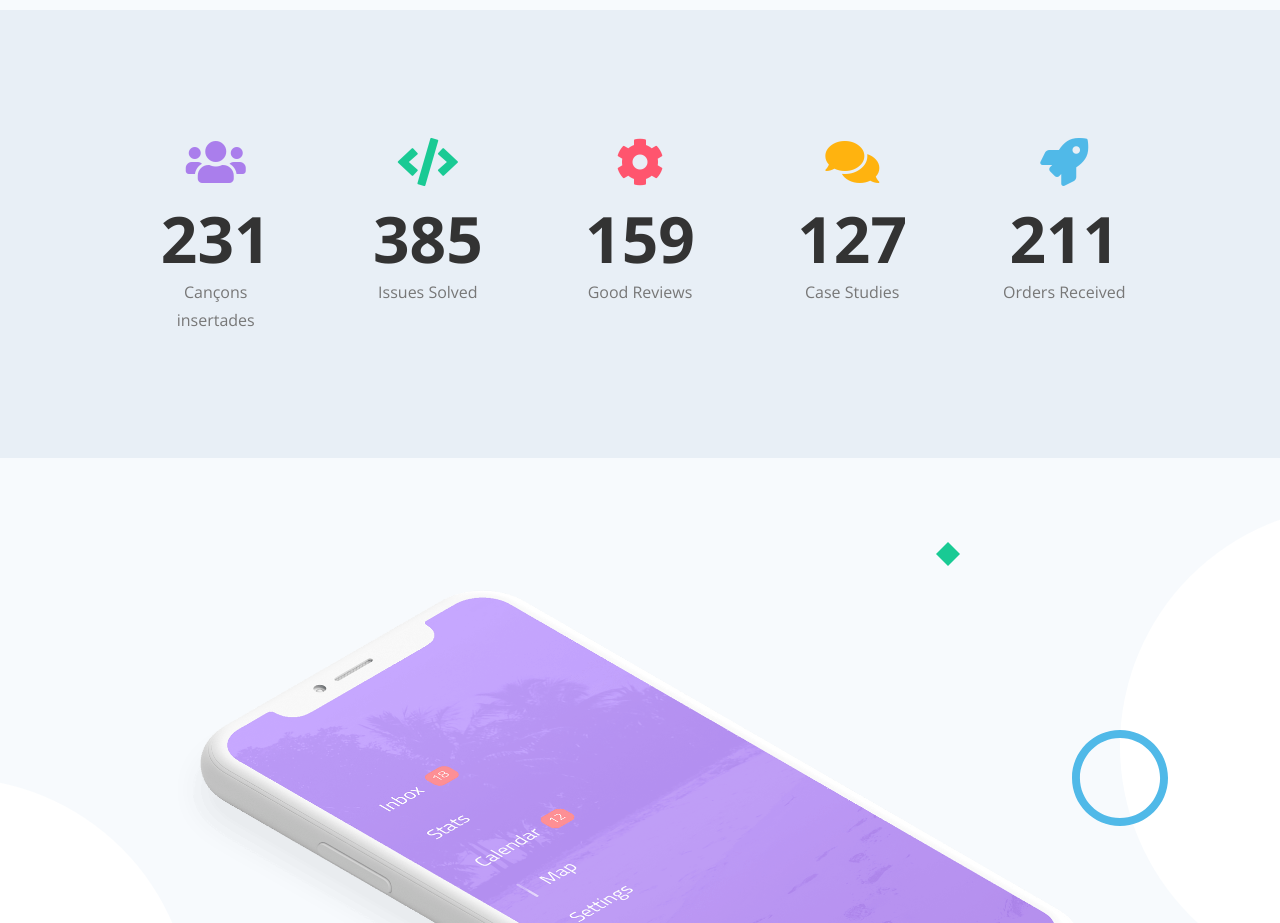
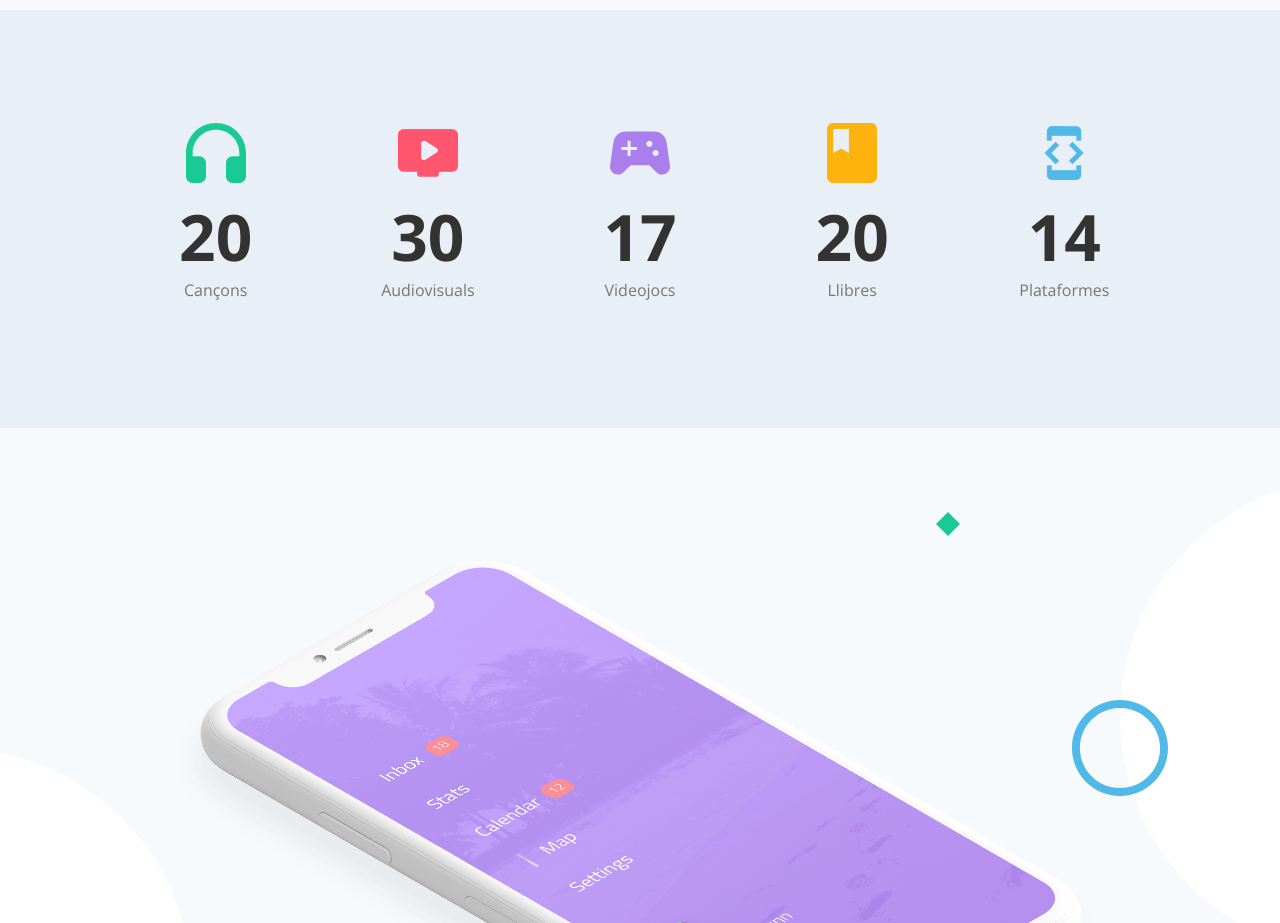
Before and after one commit to Fatima421/Cat_Renat_Web, a plain HTML site: page index.html in a window 1280 px wide. Shown: the part 5680-6603 px from the top of the page. Drawn offline with nearby package versions, Linux system fonts and the light colour scheme.

Commit message:
[CR-05] Inserted the icon for the counter

```diff
--- a/css/styles.css
+++ b/css/styles.css
@@ -2228,3 +2228,8 @@ a:hover.back-to-top {
 	top: 200px;
 	right: 200px;
 }
+
+.counter-images-margin {
+	position: relative;
+	bottom: 15px;
+}
--- a/index.html
+++ b/index.html
@@ -688,29 +688,29 @@
                     <!-- Counter -->
                     <div id="counter">
                         <div class="cell">
-                            <i class="fas fa-users"></i>
-                            <div class="counter-value number-count" data-count="231">1</div>
-                            <p class="counter-info">Cançons insertades</p>
+                            <img class="counter-images-margin" src="images/headphones.svg" height="60px" width="60px">
+                            <div class="counter-value number-count" data-count="20">1</div>
+                            <p class="counter-info">Cançons</p>
                         </div>
                         <div class="cell">
-                            <i class="fas fa-code green"></i>
-                            <div class="counter-value number-count" data-count="385">1</div>
-                            <p class="counter-info">Issues Solved</p>
+                            <img class="counter-images-margin" src="images/movie.svg" height="60px" width="60px">
+                            <div class="counter-value number-count" data-count="30">1</div>
+                            <p class="counter-info">Audiovisuals</p>
                         </div>
                         <div class="cell">
-                            <i class="fas fa-cog red"></i>
-                            <div class="counter-value number-count" data-count="159">1</div>
-                            <p class="counter-info">Good Reviews</p>
+                            <img class="counter-images-margin" src="images/game.svg" height="60px" width="60px">
+                            <div class="counter-value number-count" data-count="17">1</div>
+                            <p class="counter-info">Videojocs</p>
                         </div>
                         <div class="cell">
-                            <i class="fas fa-comments yellow"></i>
-                            <div class="counter-value number-count" data-count="127">1</div>
-                            <p class="counter-info">Case Studies</p>
+                            <img class="counter-images-margin" src="images/book.svg" height="60px" width="60px">
+                            <div class="counter-value number-count" data-count="20">1</div>
+                            <p class="counter-info">Llibres</p>
                         </div>
                         <div class="cell">
-                            <i class="fas fa-rocket blue"></i>
-                            <div class="counter-value number-count" data-count="211">1</div>
-                            <p class="counter-info">Orders Received</p>
+                            <img class="counter-images-margin" src="images/code.png" height="60px" width="60px">
+                            <div class="counter-value number-count" data-count="14">1</div>
+                            <p class="counter-info">Plataformes</p>
                         </div>
                     </div>
                     <!-- end of counter -->
```
Also changed, not shown: images/code.png (added), 1 other file.
